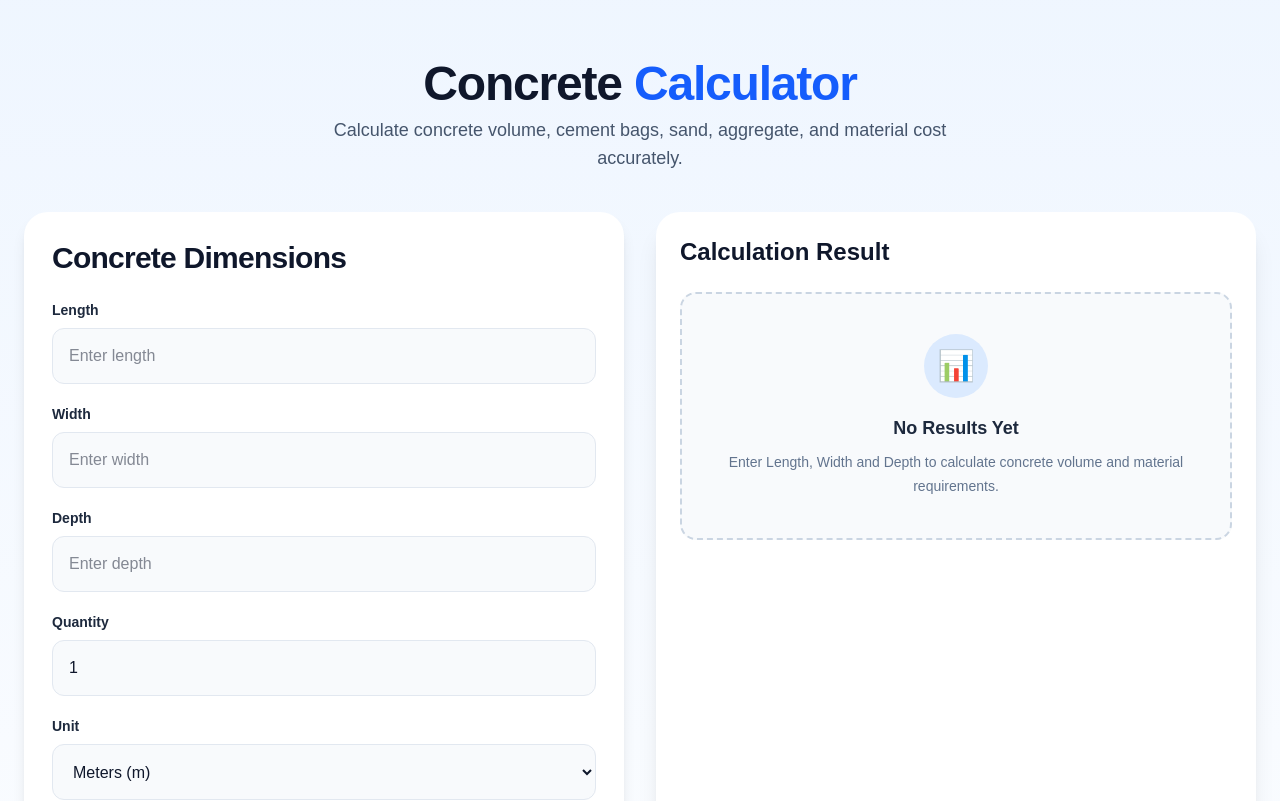
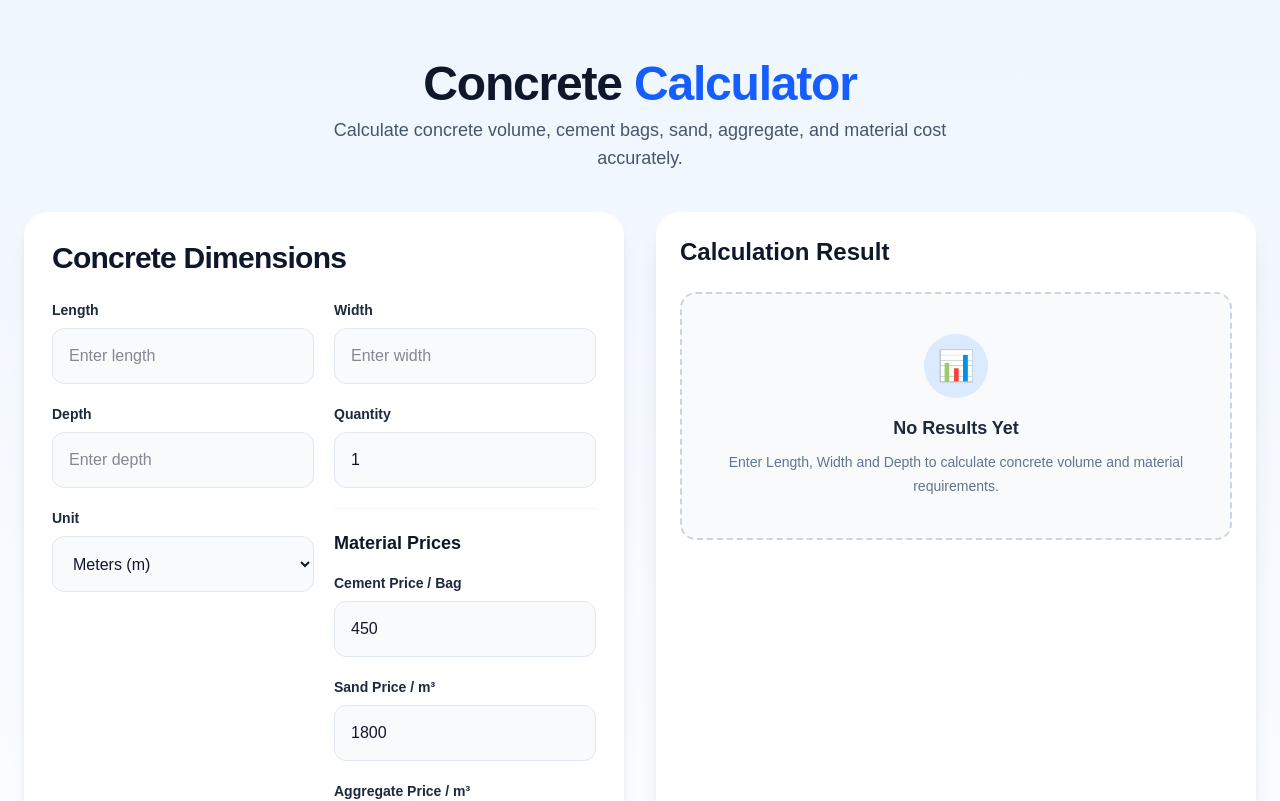
Before and after one commit to km7max-cmd/cornerspan, a Next.js app: page /calculators/concrete in a window 1280 px wide. Shown: the top 801 px of the page. Built offline with nearby package versions, Linux system fonts and the light colour scheme.

Commit message:
Refactor layout of CalculatorForm component

```diff
--- a/app/calculators/concrete/components/CalculatorForm.tsx
+++ b/app/calculators/concrete/components/CalculatorForm.tsx
@@ -65,8 +65,7 @@ export default function CalculatorForm({
         Concrete Dimensions
       </h2>
 
-      <div className="space-y-5">
-
+      <div className="grid grid-cols-1 gap-5 sm:grid-cols-2">
         {/* Length */}
         <div>
           <label className={labelClass}>Length</label>
```
